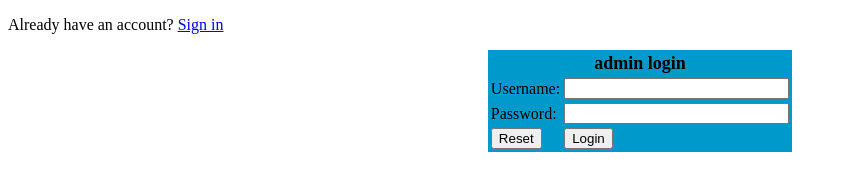
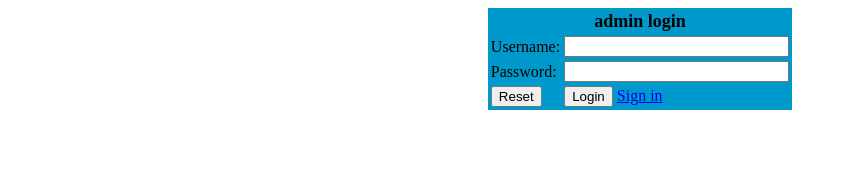
Before and after one commit to fadiabuhanna/ApartmentRental, a website: page pages/adminLogin.html in a window 1280 px wide. Shown: the whole page, without its empty margins (0-846 px from the left). Drawn offline with Linux system fonts and the light colour scheme.

Commit message:
td delete

```diff
--- a/pages/adminLogin.html
+++ b/pages/adminLogin.html
@@ -36,8 +36,8 @@
 
 			<tr>
 			<td ><input type="Reset"></td>
-			<td><input type="submit" onclick="return check(this.form)"value="Login"></td>
-			<p>Already have an account? <a href="/admin/customer-info">Sign in</a></p>
+			<td><input type="submit" onclick="return check(this.form)"value="Login"> <a href="/admin/customer-info">Sign in</a> </td>
+
 
 
 
```
